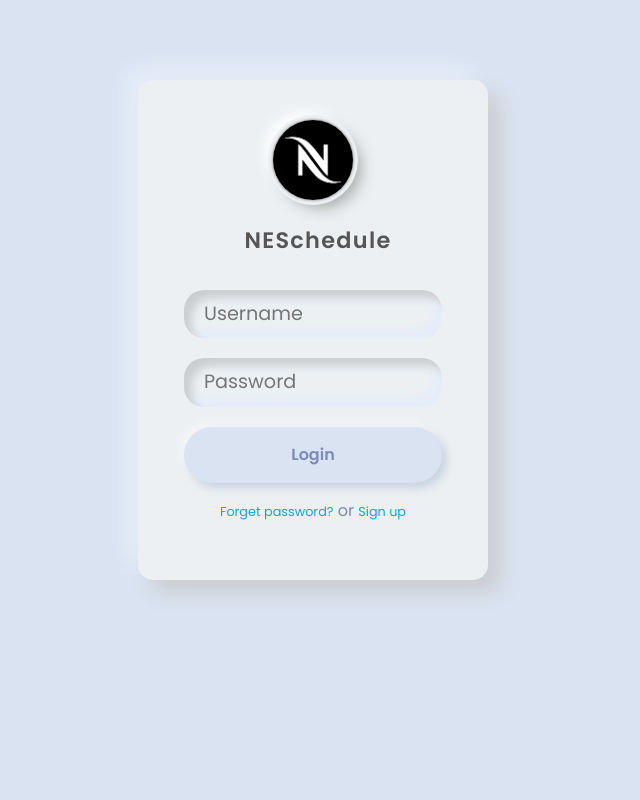
After one commit to Pupper0n1/NESchedule, a Django app: page /login/ in a window 1280 px wide. The commit adds this page. Shown: the whole page, without its empty margins (327-967 px from the left). Run offline with Django 4.2, Linux system fonts and the light colour scheme; some libraries are stand-ins or nearby versions.

Commit message:
Added email sending and admin login page

```diff
--- a/scheduler/models.py
+++ b/scheduler/models.py
@@ -14,12 +14,13 @@ class Event(models.Model):
     ]
     person = models.ForeignKey('Person', on_delete=models.CASCADE)
     type = models.CharField(max_length=3, choices=EVENT_CHOICES)
-    date_time = models.DateTimeField(null=True, blank=True)
+    date_start = models.DateField(null=True, blank=True)
     date_end = models.DateField(null=True, blank=True)
+    time = models.TimeField(null=True, blank=True)
     status = models.CharField(max_length=1, choices=STATUS_CHOICES, default="Pending")
 
     def __str__(self):
-        return f"{self.person.f_name} {self.person.l_name} is requesting {self.type} on {self.date_time}"
+        return f"{self.person.f_name} {self.person.l_name} is requesting {self.type} on {self.date_start} at {self.time}"
 
 
 
--- /dev/null
+++ b/scheduler/static/scheduler/css/login.css
@@ -0,0 +1,95 @@
+/* Importing fonts from Google */
+@import url('https://fonts.googleapis.com/css2?family=Poppins:wght@300;400;500;600;700;800;900&display=swap');
+
+/* Reseting */
+* {
+    margin: 0;
+    padding: 0;
+    box-sizing: border-box;
+    font-family: 'Poppins', sans-serif;
+}
+
+body {
+    background: #ecf0f3;
+}
+
+.wrapper {
+    max-width: 350px;
+    min-height: 500px;
+    margin: 80px auto;
+    padding: 40px 30px 30px 30px;
+    background-color: #ecf0f3;
+    border-radius: 15px;
+    box-shadow: 13px 13px 20px #cbced1, -13px -13px 20px #e5edf9;
+}
+
+.logo {
+    width: 80px;
+    margin: auto;
+}
+
+.logo img {
+    width: 100%;
+    height: 80px;
+    object-fit: cover;
+    border-radius: 50%;
+    box-shadow: 0px 0px 3px #5f5f5f,
+        0px 0px 0px 5px #ecf0f3,
+        8px 8px 15px #a7aaa7,
+        -8px -8px 15px #fff;
+}
+
+.wrapper .name {
+    font-weight: 600;
+    font-size: 1.4rem;
+    letter-spacing: 1.3px;
+    padding-left: 10px;
+    color: #555;
+}
+
+.wrapper .form-field input {
+    width: 100%;
+    display: block;
+    border: none;
+    outline: none;
+    background: none;
+    font-size: 1.2rem;
+    color: #666;
+    padding: 10px 15px 10px 10px;
+    /* border: 1px solid red; */
+}
+
+.wrapper .form-field {
+    padding-left: 10px;
+    margin-bottom: 20px;
+    border-radius: 20px;
+    box-shadow: inset 8px 8px 8px #cbced1, inset -8px -8px 8px #e5edf9;
+}
+
+.wrapper .form-field .fas {
+    color: #555;
+}
+
+
+
+.wrapper a {
+    text-decoration: none;
+    font-size: 0.8rem;
+    color: #03A9F4;
+}
+
+.wrapper a:hover {
+    color: #b8d5fd;
+}
+
+@media(max-width: 380px) {
+    .wrapper {
+        margin: 30px 20px;
+        padding: 40px 15px 15px 15px;
+    }
+}
+
+
+.login_button {
+    width:100%;
+}
--- a/scheduler/templates/scheduler/base.html
+++ b/scheduler/templates/scheduler/base.html
@@ -19,6 +19,7 @@
 
   </head>
   <body>
+
     <!-- Image and text -->
 {% comment %} <nav class="navbar" id="title-bar">
     <h3 id="title">NESchedule Market Mall</h3>
@@ -27,5 +28,6 @@
 
 
 
+
   </body>
 </html>
--- /dev/null
+++ b/scheduler/templates/scheduler/login.html
@@ -0,0 +1,37 @@
+<html lang="en">
+<head>
+    <meta charset="UTF-8">
+    <meta name="viewport" content="width=device-width, initial-scale=1.0">
+
+
+    <link rel="stylesheet" href="../static/scheduler/css/login.css">
+    <link rel="stylesheet" href="../static/scheduler/css/bootstrap.min(1).css">
+
+
+    <title>Document</title>
+</head>
+<body>
+    <div class="wrapper">
+        <div class="logo">
+            <img src="../static/scheduler/img/N.jpg" alt="">
+        </div>
+        <div class="text-center mt-4 name">
+            NESchedule
+        </div>
+        <form class="p-3 mt-3">
+            <div class="form-field d-flex align-items-center">
+                <span class="far fa-user"></span>
+                <input type="text" name="userName" id="userName" placeholder="Username">
+            </div>
+            <div class="form-field d-flex align-items-center">
+                <span class="fas fa-key"></span>
+                <input type="password" name="password" id="pwd" placeholder="Password">
+            </div>
+            <button class="btn btn-secondary login_button">Login</button>
+        </form>
+        <div class="text-center fs-6">
+            <a href="#">Forget password?</a> or <a href="#">Sign up</a>
+        </div>
+    </div>
+</body>
+</html>
--- a/scheduler/urls.py
+++ b/scheduler/urls.py
@@ -8,6 +8,8 @@ urlpatterns = [
     path('create-event/', views.create_event, name='create_event'),
     path('delete-event/', views.delete_event, name='delete_event'),
     path('set_event_status/', views.set_event_status, name='set_event_status'),
+    path('quick-approve/<int:pk>/', views.quick_approve, name='quick_approve'),
+    path('login/', views.login, name='login'),
 
     path('', views.redirect_index, name='redirect_index')
 ]
--- a/scheduler/views.py
+++ b/scheduler/views.py
@@ -3,6 +3,11 @@ from django.http import HttpResponse
 from .models import Event, Person
 from django.shortcuts import redirect
 from django.urls import reverse
+from datetime import datetime, timedelta
+from django.http import HttpResponseBadRequest
+import re
+from django.core.mail import send_mail
+from django.conf import settings
 
 # Create your views here.
 def index_view(request):
@@ -14,21 +19,27 @@ def index_view(request):
     for i in events:
         if i.type == "PRF":
             events_json.append({
-                "title": i.person.f_name + " " + i.date_time.strftime("%I:%M %p"),
+                "title": i.person.f_name + " " + i.time.strftime("%I:%M %p"),
                 "type": i.type,
-                "start": i.date_time.strftime("%Y-%m-%d"),
+                "start": i.date_start.strftime("%Y-%m-%d"),
                 "color": "green",
-                "id": i.id
+                "id": i.id,
+                "type": i.type
             })
         else:
             events_json.append({
                 "title": i.person.f_name + " RTO",
                 "type": i.type,
-                "start": i.date_time.strftime("%Y-%m-%d"),
+                "start": i.date_start.strftime("%Y-%m-%d"),
                 "end": i.date_end.strftime("%Y-%m-%d"),
                 "color": "orange",
-                "id"    : i.id
+                "id": i.id,
+                "type": i.type
             })
+        if i.status =='P':
+            events_json[-1]["color"] = "gray"
+        elif i.status =='R':
+            events_json[-1]["color"] = "red"
     # print(events_json)
 
 
@@ -38,36 +49,65 @@ def index_view(request):
     # return HttpResponse("Hello, world. You're at the scheduler index.")
 
 
+
+
+
+TIME_FORMAT_REGEX = r'^\d{2}:\d{2}$'  # Regular expression for HH:MM format
+
 def create_event(request):
-    if request.method == 'POST':
-        # Extract the event data from the form
-        person = None
-        try:
-            person = Person.objects.get(f_name = request.POST.get('person'))
-        except Person.DoesNotExist:
-            return redirect(reverse('scheduler:index'))
-        type = request.POST.get('options-outlined')
-
-        date = request.POST.get('date')
-
-        date_end = None
-        if type == "PRF":
-            try:
-                time = request.POST.get('time')
-                date = date + " " + time
-            except:
-                return redirect(reverse('scheduler:index'))
-        else:
-            date_end = request.POST.get('date_end')
-
-        event = Event.objects.create(person=person, type=type, date_time=date, date_end=date_end, status="P")
-        print(event)
-        event.save()
-
-        # Optionally, redirect the user to a success page
-        # return render(request, 'scheduler/index.html')
+    if request.method != 'POST':
         return redirect(reverse('scheduler:index'))
 
+    person_name = request.POST.get('person')
+    event_type = request.POST.get('options-outlined')
+    date_start = request.POST.get('date')
+
+    try:
+        person = Person.objects.get(f_name=person_name)
+    except Person.DoesNotExist:
+        return redirect(reverse('scheduler:index'))
+
+    if event_type == "PRF":
+        time = request.POST.get('time')
+        if not re.match(TIME_FORMAT_REGEX, time):
+            return HttpResponseBadRequest("Invalid time format")
+    else:
+        rto_events_count = Event.objects.filter(type="RTO", date_start=date_start).count()
+        if person.RTO_days <= 0:
+            return HttpResponseBadRequest("RTO days are already 0")
+        elif rto_events_count >= 2:
+            return HttpResponseBadRequest("Too many RTO requests for this day")
+
+        time = None
+
+    obj = Event.objects.create(person=person, type=event_type, date_start=date_start, date_end=date_start, time=time, status="P")
+    print(obj.pk)
+
+    # Email stuff
+    message = (f"""An {event_type} request by {person_name} for {date_start} has been submitted and is pending approval.\n\n
+               click here to see the request: http://pupper1n0.pythonanywhere.com/scheduler/ \n\n
+               Otherwise, click here to quick approve http://pupper1n0.pythonanywhere.com/quick-approve/{obj.pk}\n
+               TEMP: http://127.0.0.1:8000/quick-approve/{obj.pk}\n\n
+               Thank you,\nScheduler""")
+    email = 'elbouni.wassem@gmail.com'
+    subject = 'Event Needs Approval'
+    print("HI")
+    send_mail(
+        subject,
+        message,
+        'settings.EMAIL_HOST_USER',
+        [email],
+        fail_silently=False,
+    )
+
+    return redirect(reverse('scheduler:index'))
+
+
+def quick_approve(request, pk):
+    event = Event.objects.get(id=pk)
+    event.status = "A"
+    event.save()
+    return redirect(reverse('scheduler:index'))
 
 def delete_event(request):
     if request.method == 'POST':
@@ -86,6 +126,8 @@ def set_event_status(request):
         if status == 'A' and obj.status != "A":
             if obj.type == "RTO":
                 person = Person.objects.get(id=obj.person.id)
+                if person.RTO_days <= 0:
+                    return HttpResponseBadRequest("RTO days are already 0")
                 person.RTO_days = person.RTO_days - 1
                 person.save()
             obj.status = "A"
@@ -101,3 +143,7 @@ def set_event_status(request):
 
 def redirect_index(request):
     return redirect(reverse('scheduler:index'))
+
+
+def login(request):
+    return render(request, 'scheduler/login.html')
```
Also changed, not shown: NESchedule/settings.py (+11 -0 lines), scheduler/static/scheduler/css/custom.css (+167 -3 lines), scheduler/templates/scheduler/index.html (+25 -45 lines), db.sqlite3, scheduler/migrations/0005_event_time_alter_event_date_time.py (added), scheduler/migrations/0006_rename_date_time_event_date_start.py (added).
